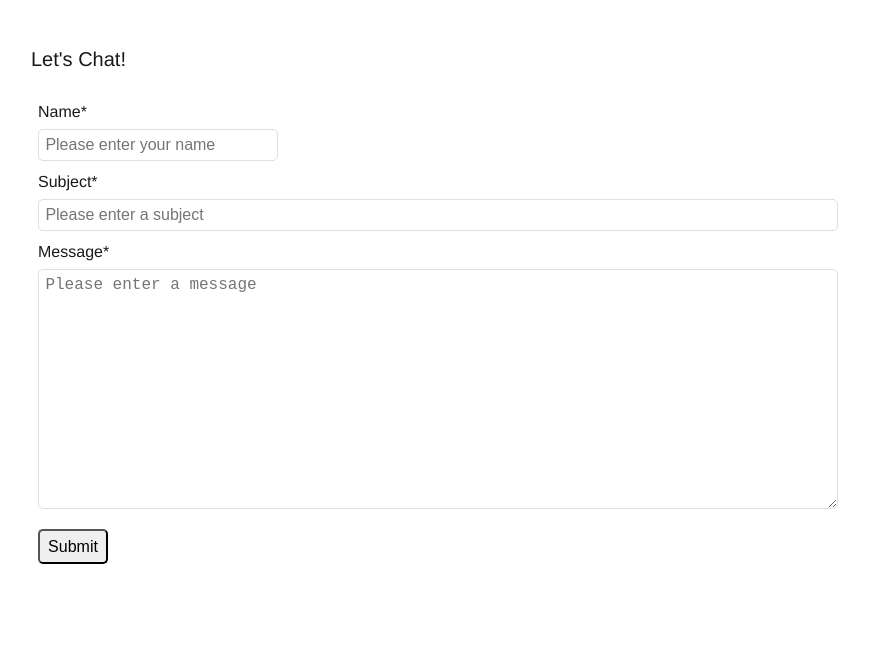
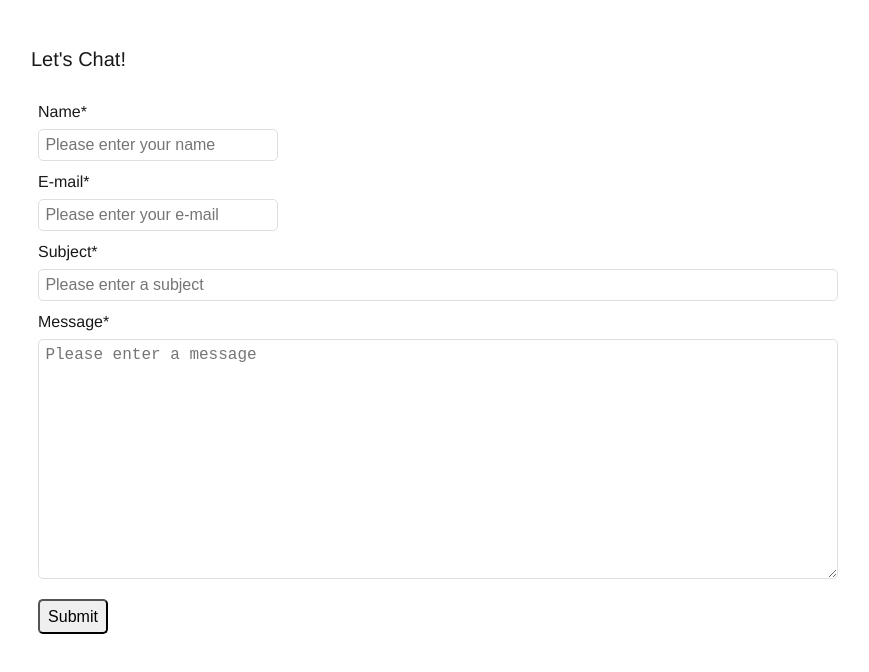
Before and after one commit to rlassi/Portfolio, a React (Create React App) app: page /contact in a window 1280 px wide. Shown: the top 672 px of the page, without its empty margins (170-1039 px from the left). Built offline with nearby package versions, Linux system fonts and the light colour scheme.

Commit message:
configure netlify forms to work around ReactJS

```diff
--- a/public/index.html
+++ b/public/index.html
@@ -6,9 +6,8 @@
     <meta name="theme-color" content="#000000" />
     <meta
       name="description"
-      content="Web site created using create-react-app"
+      content="Peronal Portfolio for Ryan Lassiter made using ReactJS"
     />
-    <link rel="apple-touch-icon" href="logo192.png" />
     <!--
       manifest.json provides metadata used when your web app is installed on a
       user's mobile device or desktop. See https://developers.google.com/web/fundamentals/web-app-manifest/
@@ -27,6 +26,14 @@
   </head>
   <body>
     <noscript>You need to enable JavaScript to run this app.</noscript>
+    <!-- A little help for the Netlify post-processing bots -->
+    <form name="contact" netlify netlify-honeypot="bot-field" hidden>
+      <input type="text" name="name" />
+      <input type="email" name="email" />
+      <input type="text" name="subject" />
+      <textarea name="message"></textarea>
+    </form>
+
     <div id="root"></div>
     <!--
       This HTML file is a template.
--- a/src/components/FormContainer.js
+++ b/src/components/FormContainer.js
@@ -10,6 +10,7 @@ const FormContainer = () => {
 
     const [newMessage, setNewMessage] = useState({
         name: '',
+        email: '',
         subject: '',
         message: ''
     });
@@ -31,13 +32,23 @@ const FormContainer = () => {
 
 
     return (
-        <form name={'Contact'} className={formStyles.input} onSubmit={handleFormSubmit} netlify>
+        <form className={formStyles.input} onSubmit={handleFormSubmit}>
+            <input type="hidden" name="form-name" value="contact" />
             <Input
                 type={'text'}
                 title={'Name*'}
                 name={'name'}
                 value={newMessage.name}
                 placeholder={'Please enter your name'}
+                handleChange={handleInput}
+                className={formStyles.name}
+            /> {/* Name field */}
+            <Input
+                type={'email'}
+                title={'E-mail*'}
+                name={'email'}
+                value={newMessage.email}
+                placeholder={'Please enter your e-mail'}
                 handleChange={handleInput}
                 className={formStyles.name}
             /> {/* Name field */}
```
